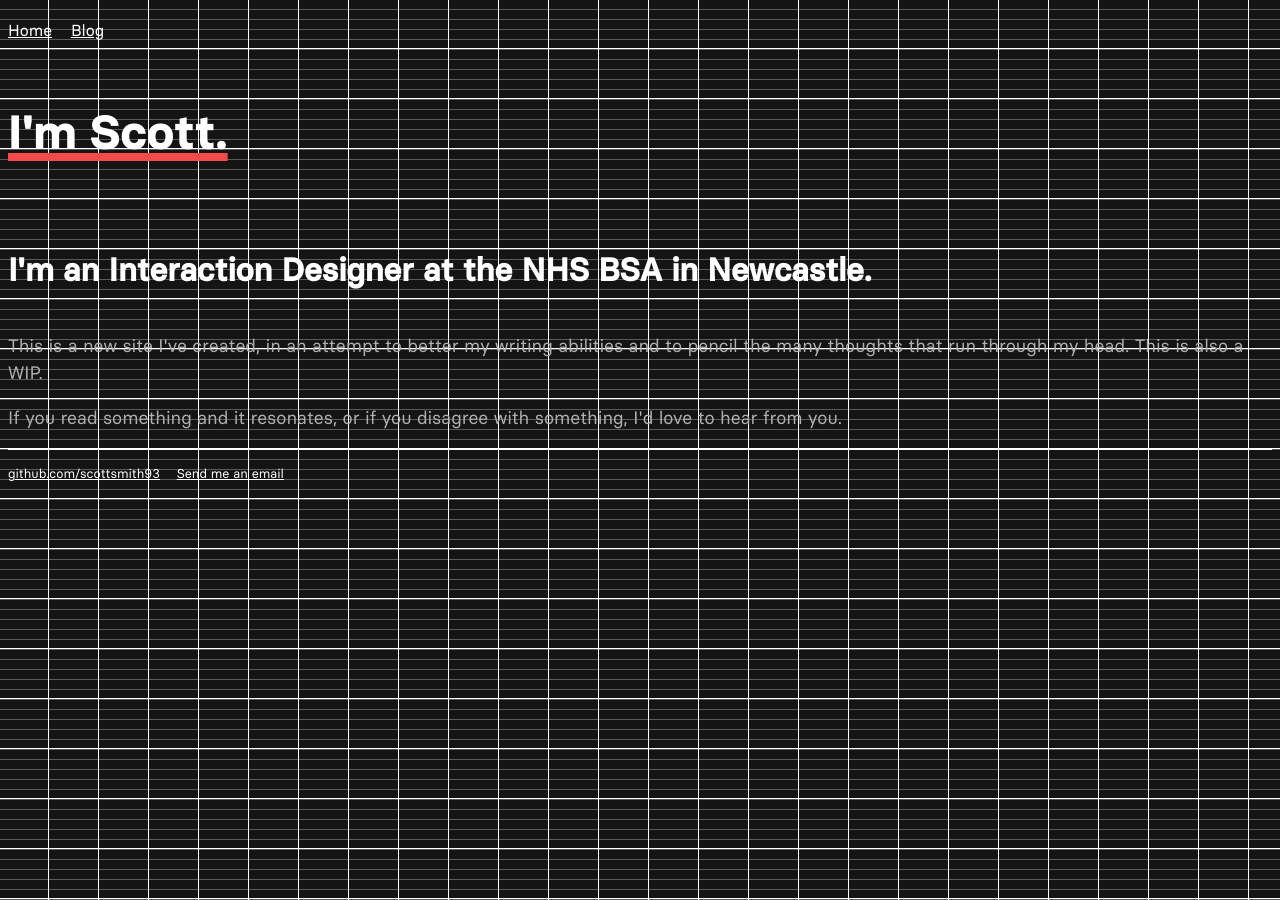
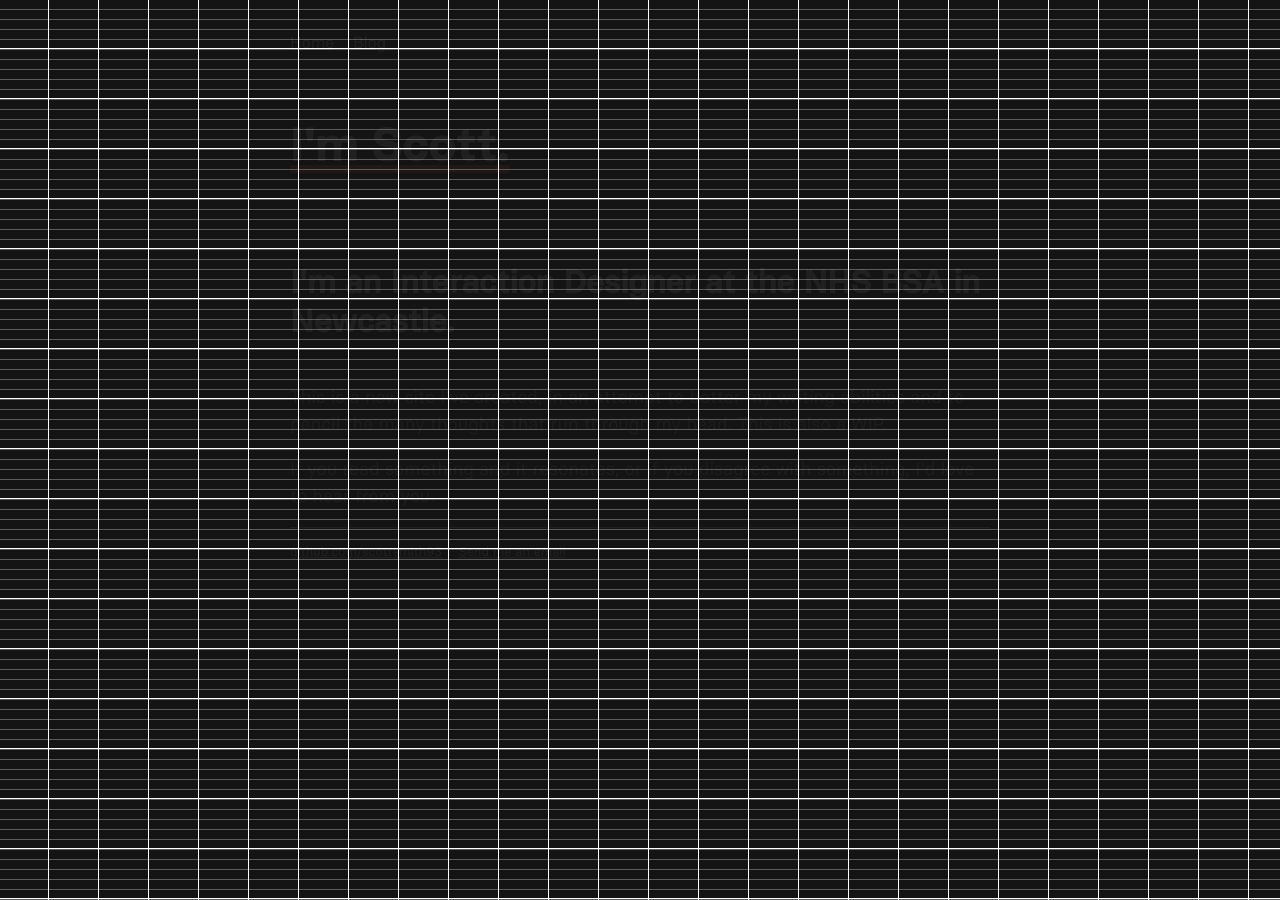
Before and after one commit to scottsmith93/scottsmith.github.io, a Jekyll site: the page built from index.html, in a window 1280 px wide. Built offline with Jekyll 4.4.1, drawn with Linux system fonts in a browser that asks for light colours.

Commit message:
Update main.css

```diff
--- a/css/main.css
+++ b/css/main.css
@@ -9,6 +9,25 @@
 linear-gradient(90deg, rgba(255,255,255,.3) .5px, transparent .5px);
 background-size: 50px 50px, 50px 50px, 10px 10px, 10px 10px;
 background-position:-2px -2px, -2px -2px, -1px -1px, -1px -1px;
+opacity: 5%
+}
+
+body {
+  max-width: 700px;
+  padding: 12px;
+  padding-bottom: 0;
+  margin: auto;
+  background-color: #141414;
+}
+
+
+@screen and (max-width: 640px) {
+  body {
+    margin: auto;
+    padding-top: 24px;
+    padding-right: 24px;
+    padding-left: 24px;
+  }
 }
 
 
```
